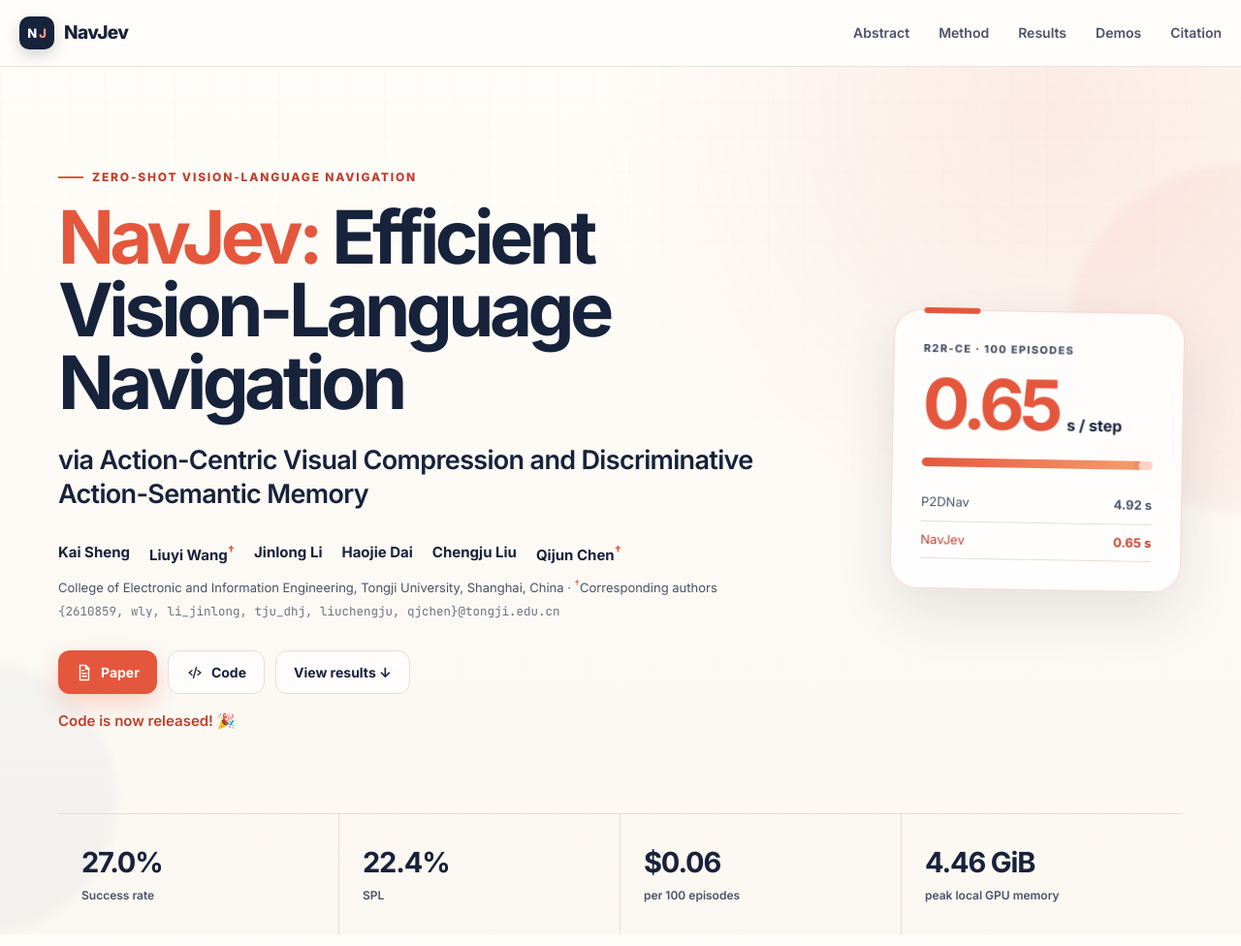
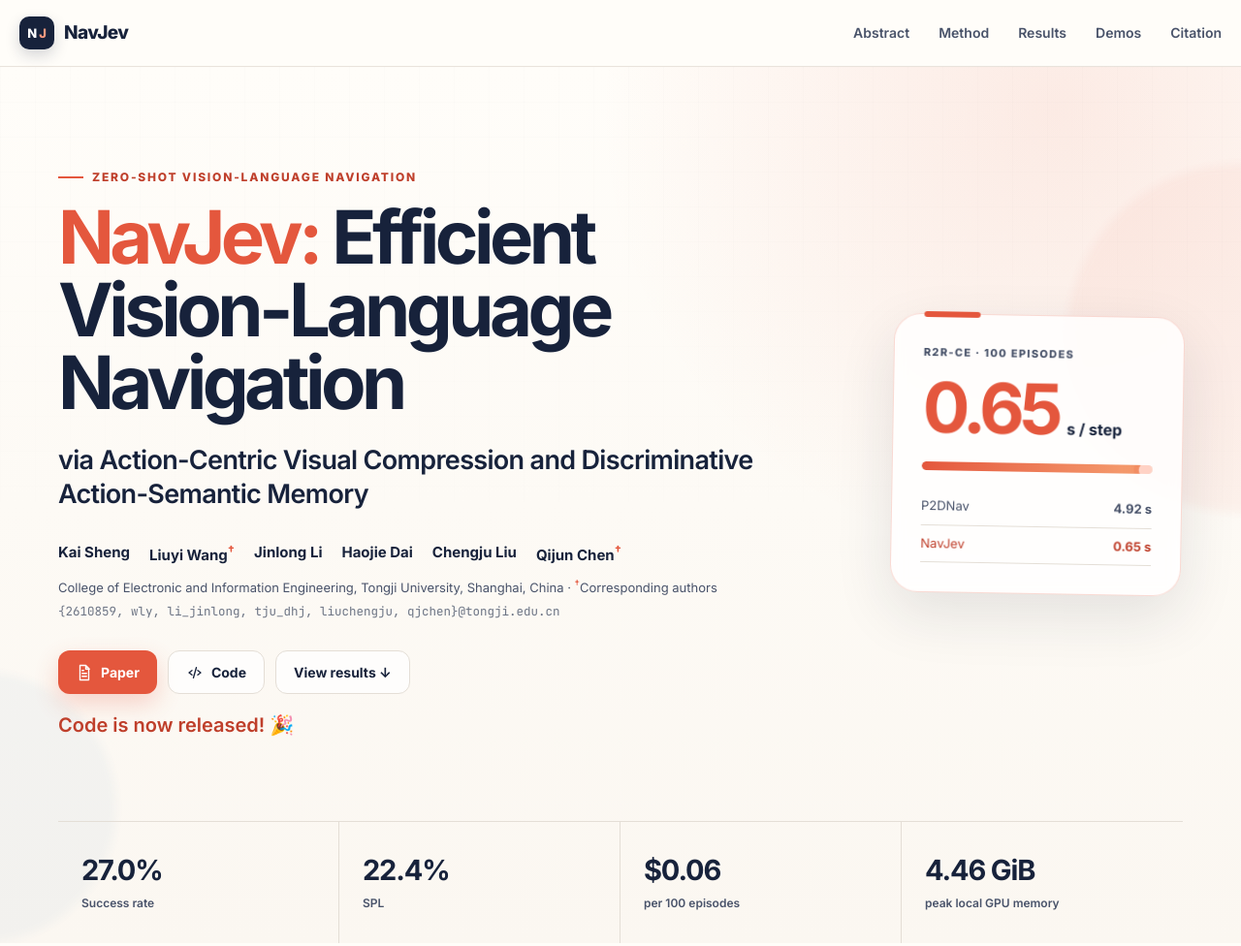
Before and after one commit to Kai-Sheng-caesar/NavJev, a plain HTML site: page index.html in a window 1280 px wide. Shown: the top 976 px of the page at 97% size. Drawn offline with Linux system fonts and the light colour scheme.

Commit message:
Enlarge release announcement and add footer code link

```diff
--- a/index.html
+++ b/index.html
@@ -30,7 +30,7 @@
   <link rel="preconnect" href="https://fonts.googleapis.com">
   <link rel="preconnect" href="https://fonts.gstatic.com" crossorigin>
   <link href="https://fonts.googleapis.com/css2?family=Inter:wght@400;500;600;700;800&family=JetBrains+Mono:wght@400;600&display=swap" rel="stylesheet">
-  <link rel="stylesheet" href="static/css/index.css?v=20261022b">
+  <link rel="stylesheet" href="static/css/index.css?v=20261022c">
   <script type="application/ld+json">
   {
     "@context": "https://schema.org",
@@ -162,7 +162,7 @@
 }</pre></div></div></section>
   </main>
 
-  <footer><div class="shell footer-grid"><div><a class="brand footer-brand" href="#top"><span class="brand-mark">N<span>J</span></span>NavJev</a></div><div><strong>Resources</strong><a href="https://arxiv.org/abs/2609.34969">Paper</a><a href="#results">Results</a></div></div></footer>
+  <footer><div class="shell footer-grid"><div><a class="brand footer-brand" href="#top"><span class="brand-mark">N<span>J</span></span>NavJev</a></div><div><strong>Resources</strong><a href="https://arxiv.org/abs/2609.34969">Paper</a><a href="https://github.com/Kai-Sheng-caesar/NavJev-Code">Code</a><a href="#results">Results</a></div></div></footer>
   <script src="static/js/index.js?v=20260927f"></script>
 </body>
 </html>
--- a/static/css/index.css
+++ b/static/css/index.css
@@ -64,7 +64,7 @@ button, a { -webkit-tap-highlight-color: transparent; }
 .affiliation { max-width: 780px; margin: 8px 0 0; color: var(--ink-soft); font-size: 13px; }
 .author-email { margin: 5px 0 0; color: #6c7484; font: 500 12.5px/1.5 var(--mono); }
 .hero-actions { display: flex; flex-wrap: wrap; gap: 11px; margin-top: 30px; }
-.release-note { margin: 16px 0 0; color: var(--coral-dark); font-size: 15px; font-weight: 600; }
+.release-note { margin: 16px 0 0; color: var(--coral-dark); font-size: 20px; font-weight: 600; }
 .button { min-height: 45px; display: inline-flex; align-items: center; justify-content: center; gap: 8px; padding: 0 18px; border-radius: 12px; font-size: 14px; font-weight: 700; text-decoration: none; transition: transform .2s ease, box-shadow .2s ease, background .2s ease; }
 .button svg { width: 18px; fill: none; stroke: currentColor; stroke-width: 1.8; stroke-linejoin: round; stroke-linecap: round; }
 .button-primary { color: white; background: var(--coral); box-shadow: 0 10px 24px rgba(228, 87, 61, .24); }
```
